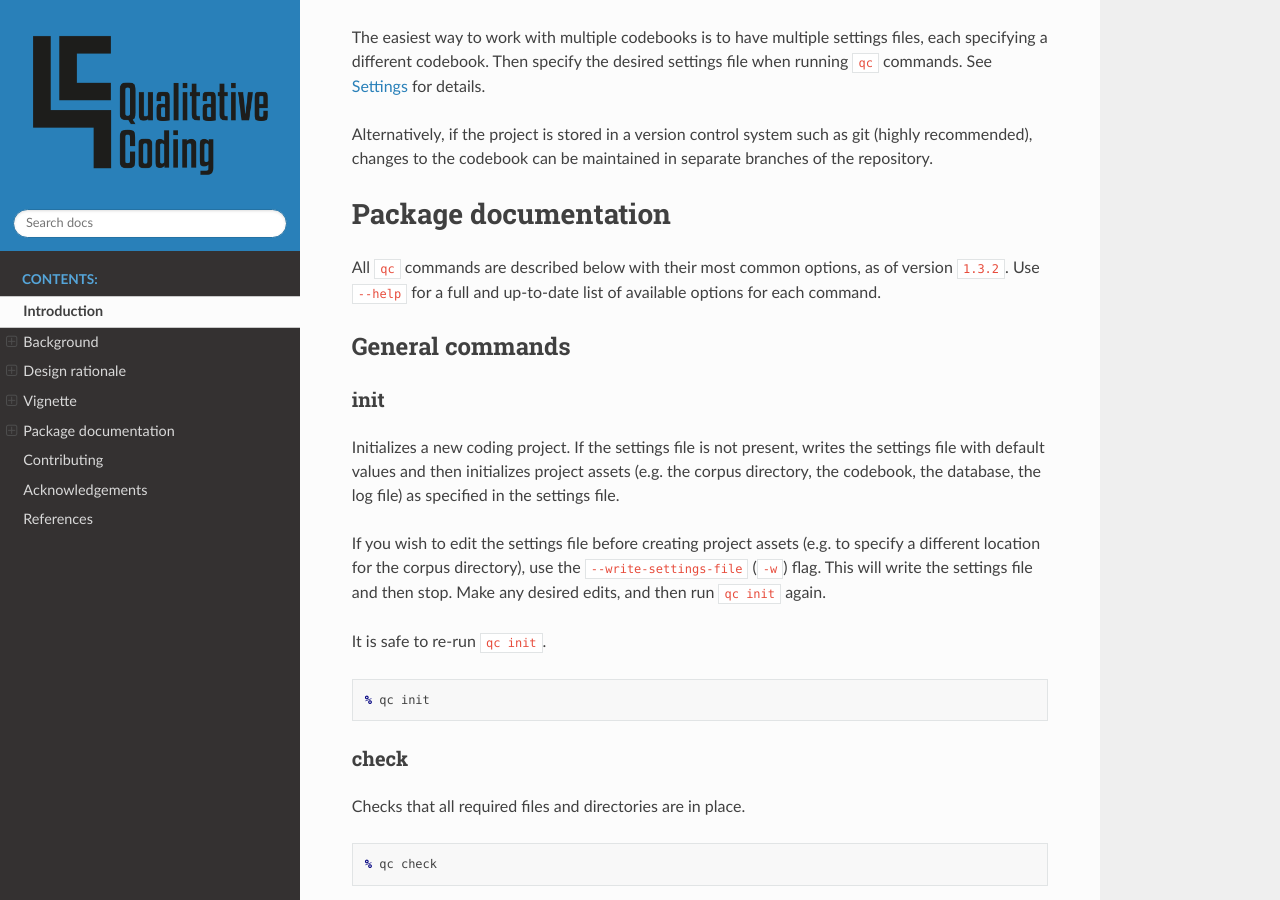
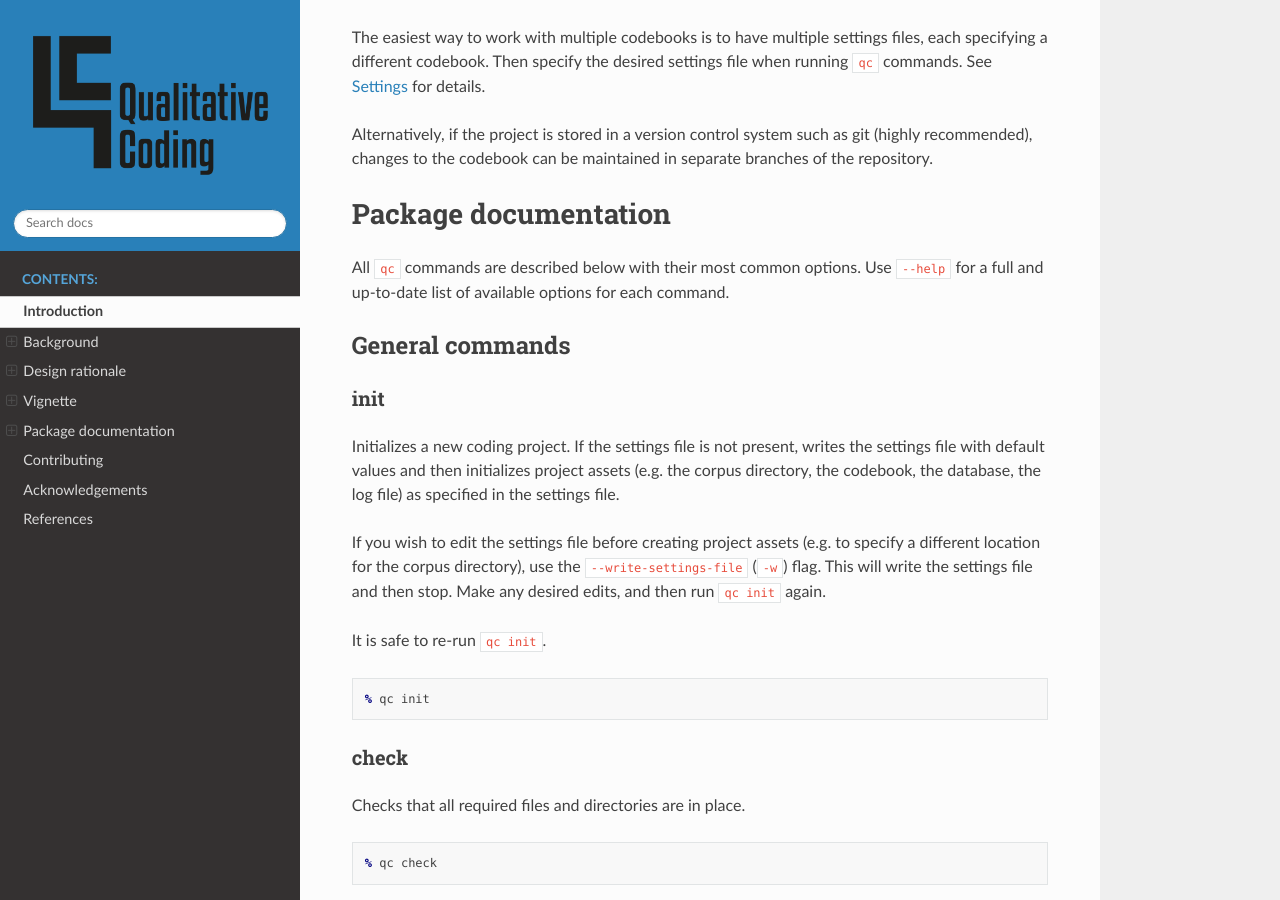
Before and after one commit to cproctor/qualitative-coding, a Sphinx documentation site: the page built from docs/manuscript.rst, in a window 1280 px wide and 900 px high, scrolled down 15127 px. Built offline with Sphinx 7.4.7 and the Read the Docs theme 3.1.0, drawn with Linux system fonts in a browser that asks for light colours.

Commit message:
Update version in docs and add JOSS badge

```diff
--- a/docs/conf.py
+++ b/docs/conf.py
@@ -9,7 +9,7 @@
 project = 'Qualitative Coding'
 copyright = '2024, Chris Proctor'
 author = 'Chris Proctor'
-release = '1.6.0'
+release = '1.6.1'
 
 # -- General configuration ---------------------------------------------------
 # https://www.sphinx-doc.org/en/master/usage/configuration.html#general-configuration
--- a/docs/index.rst
+++ b/docs/index.rst
@@ -5,6 +5,10 @@
 
 `qc`: A tool for qualitative data analysis designed to support computational thinking
 =====================================================================================
+
+.. image:: https://joss.theoj.org/papers/7d0c7ed7cbe8f614d986fc699ae42729/status.svg
+   :alt: Journal of Open Source Software
+   :target: https://joss.theoj.org/papers/7d0c7ed7cbe8f614d986fc699ae42729
 
 ``qc`` is a free, open-source command-line-based tool for qualitative
 data analysis designed to support computational thinking. In addition to
--- a/docs/manuscript.rst
+++ b/docs/manuscript.rst
@@ -795,9 +795,8 @@ repository.
 Package documentation
 =====================
 
-All ``qc`` commands are described below with their most common options,
-as of version ``1.3.2``. Use ``--help`` for a full and up-to-date list
-of available options for each command.
+All ``qc`` commands are described below with their most common options.
+Use ``--help`` for a full and up-to-date list of available options for each command.
 
 General commands
 ----------------
```
